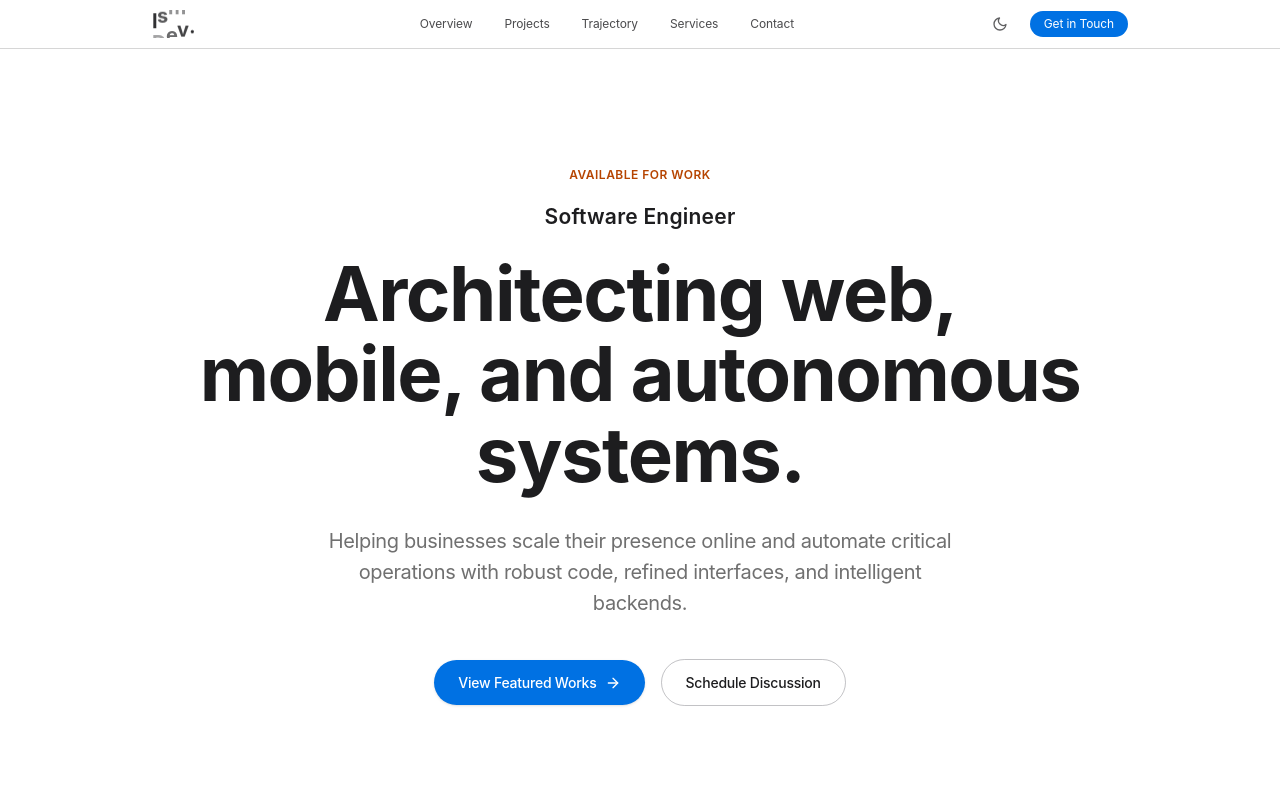
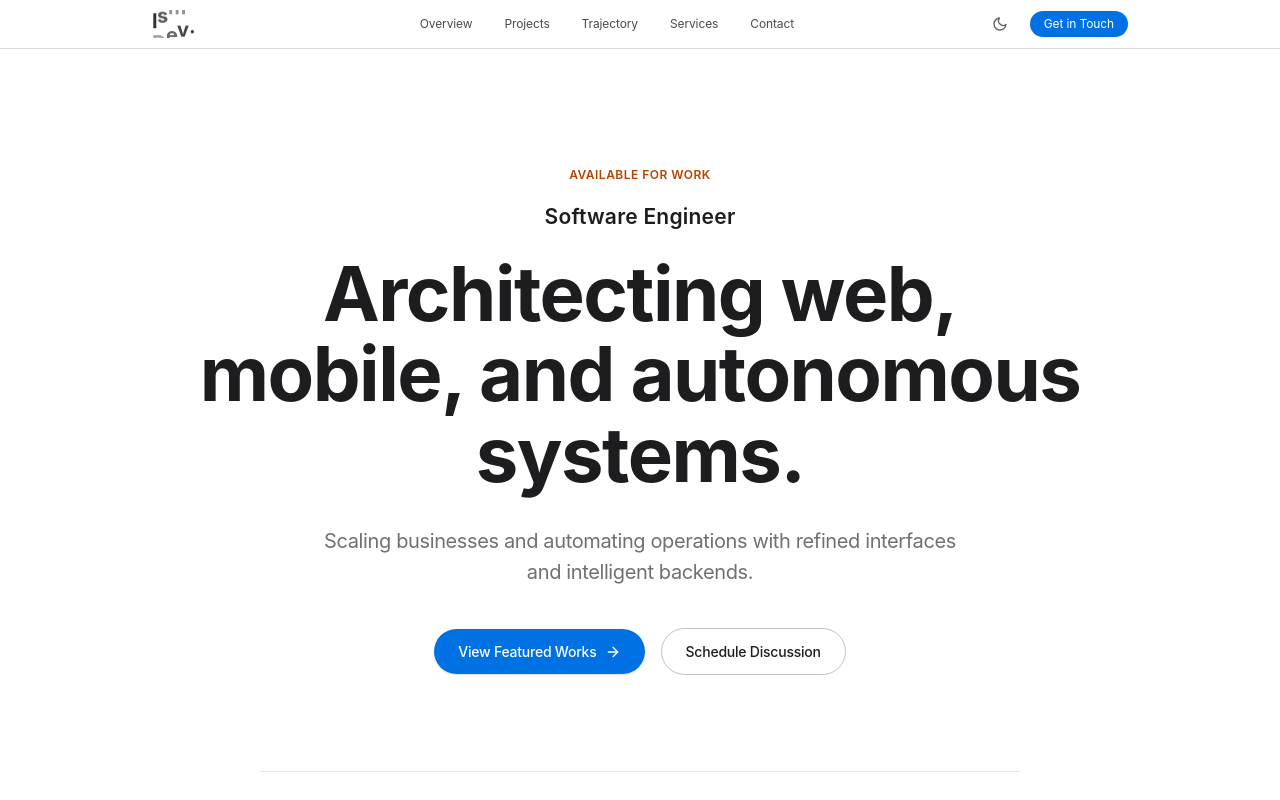
Before and after one commit to IsmailMan81F/personal-porfolio, a React (Vite) app: page / in a window 1280 px wide. Shown: the top 800 px of the page. Built offline with nearby package versions, Linux system fonts and the light colour scheme.

Commit message:
reduce the size of the description in the hero section

```diff
--- a/src/components/Hero.tsx
+++ b/src/components/Hero.tsx
@@ -28,7 +28,7 @@ export const Hero: React.FC = () => {
 
         {/* Subtitle / Value proposition */}
         <p className="text-[17px] md:text-[20px] text-slate max-w-[660px] mx-auto leading-[1.55] tracking-[-0.374px] mb-10">
-          Helping businesses scale their presence online and automate critical operations with robust code, refined interfaces, and intelligent backends.
+          Scaling businesses and automating operations with refined interfaces and intelligent backends.
         </p>
 
         {/* CTA Pills */}
```
